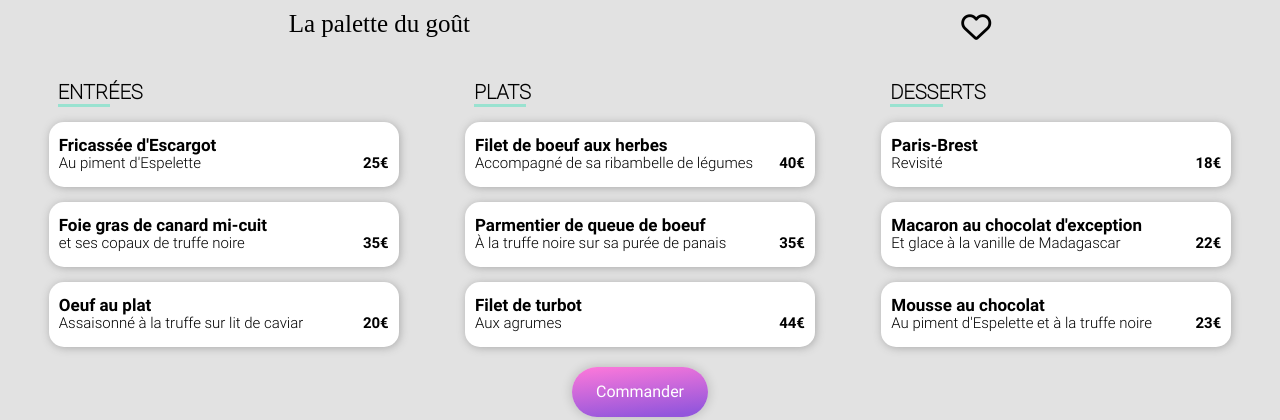
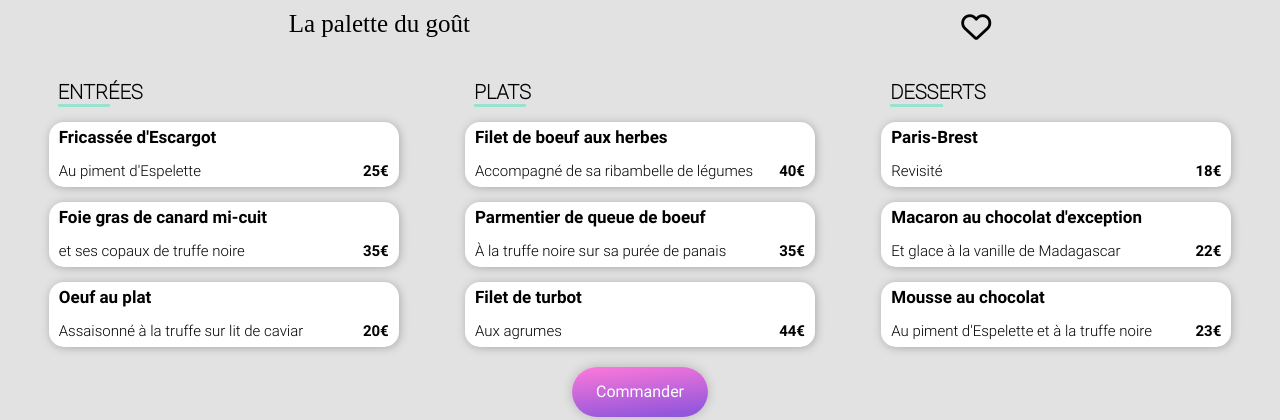
Before and after one commit to Doodz59/P3, a plain HTML site: page Pages/gout.html in a window 1280 px wide. Shown: the part 394-814 px from the top of the page. Drawn offline with Linux system fonts and the light colour scheme; a web font is replaced by a local one.

Commit message:
ajout de fichier

```diff
--- a/CSS/style_final.css
+++ b/CSS/style_final.css
@@ -897,20 +897,15 @@ footer > nav span > a > .fa-solid {
   font-family: "roboto-bold";
 }
 
-.container .btn_cmd .btn_cmd--txt .menuTitle {
-  /* font-size: 1.6rem; */
-  /* font-weight: 400; */
-  overflow: hidden;
-  text-overflow: ellipsis;
-}
 
-.container .btn_cmd .btn_cmd--txt .menuDetails {
+.container .btn_cmd .btn_cmd--txt  {
   font-weight: 200;
   overflow: hidden;
   text-overflow: ellipsis;
+  gap: 15px;
 }
 
-.container .btn_cmd .menuPrice {
+.container .btn_cmd  {
   font-weight: 600;
   display: flex;
   align-items: flex-end;
```
